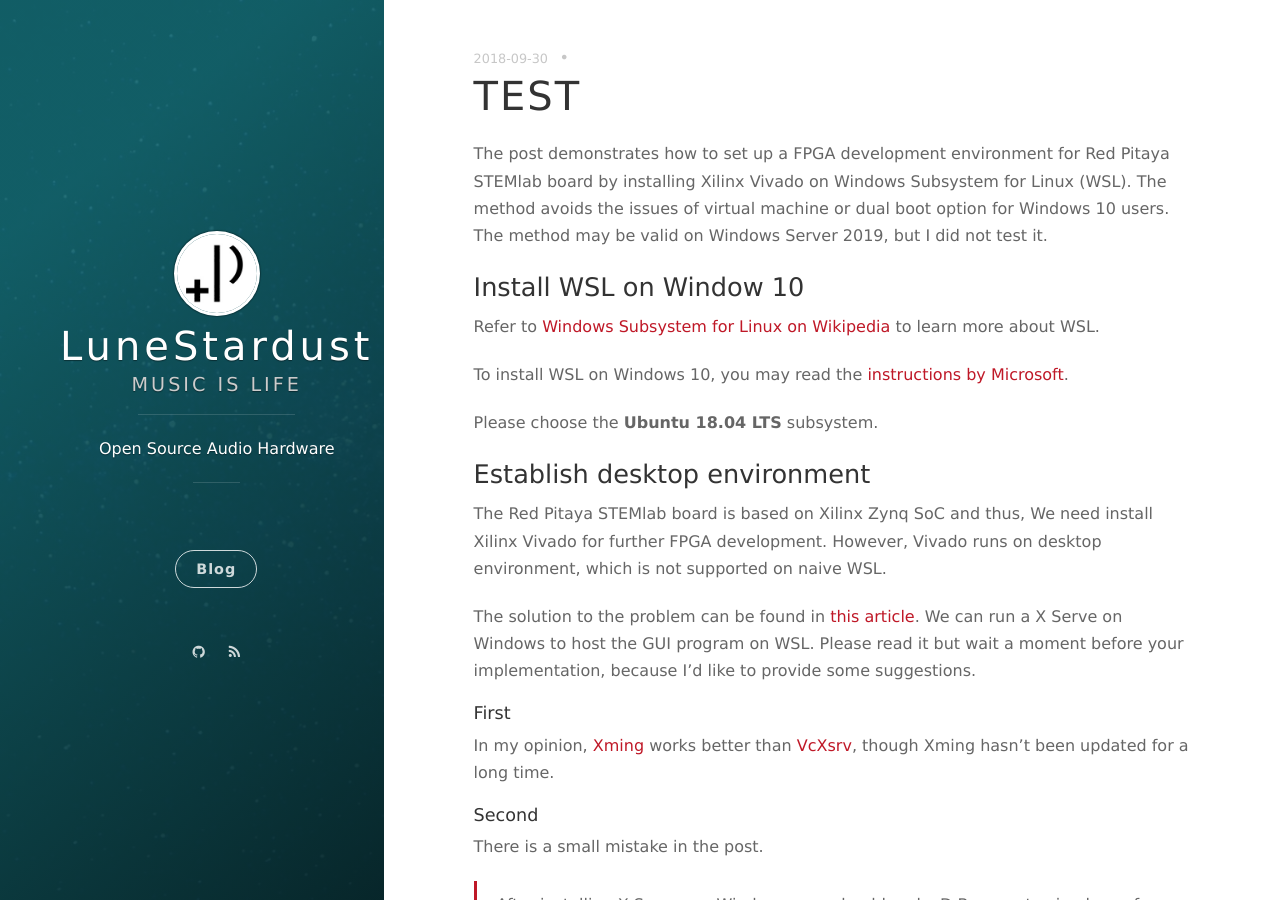
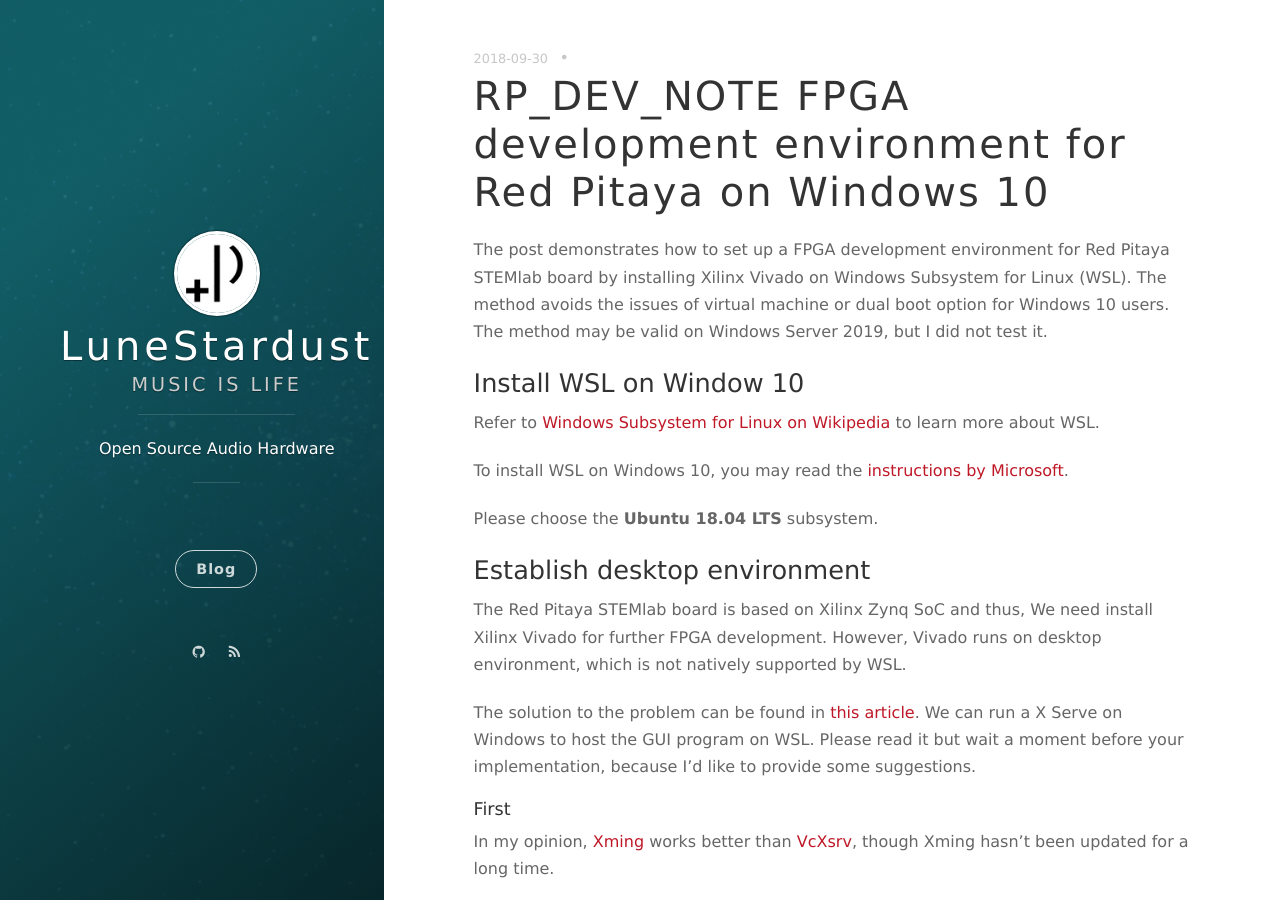
Before and after one commit to lunestardust/lunestardust.github.io, a Jekyll site: the page built from _posts/2018-09-39-test.md, in a window 1280 px wide and 900 px high. Built offline with Jekyll 4.4.1, drawn with Linux system fonts in a browser that asks for light colours; nearby versions of some CDN libraries.

Commit message:
Update 2018-09-39-test.md

```diff
--- a/_posts/2018-09-39-test.md
+++ b/_posts/2018-09-39-test.md
@@ -1,6 +1,6 @@
 ---
 layout: post
-title: TEST
+title: RP_DEV_NOTE FPGA development environment for Red Pitaya on Windows 10
 date: 2018-09-30 20:57:24.000000000 +08:00
 ---
 
@@ -30,7 +30,7 @@ and thus,
 We need install Xilinx Vivado for further FPGA development.
 However,
 Vivado runs on desktop environment,
-which is not supported on naive WSL.
+which is not natively supported by WSL.
 
 The solution to the problem can be found in
 [this article](https://www.zdnet.com/article/how-to-run-run-the-native-ubuntu-desktop-on-windows-10/).
```
